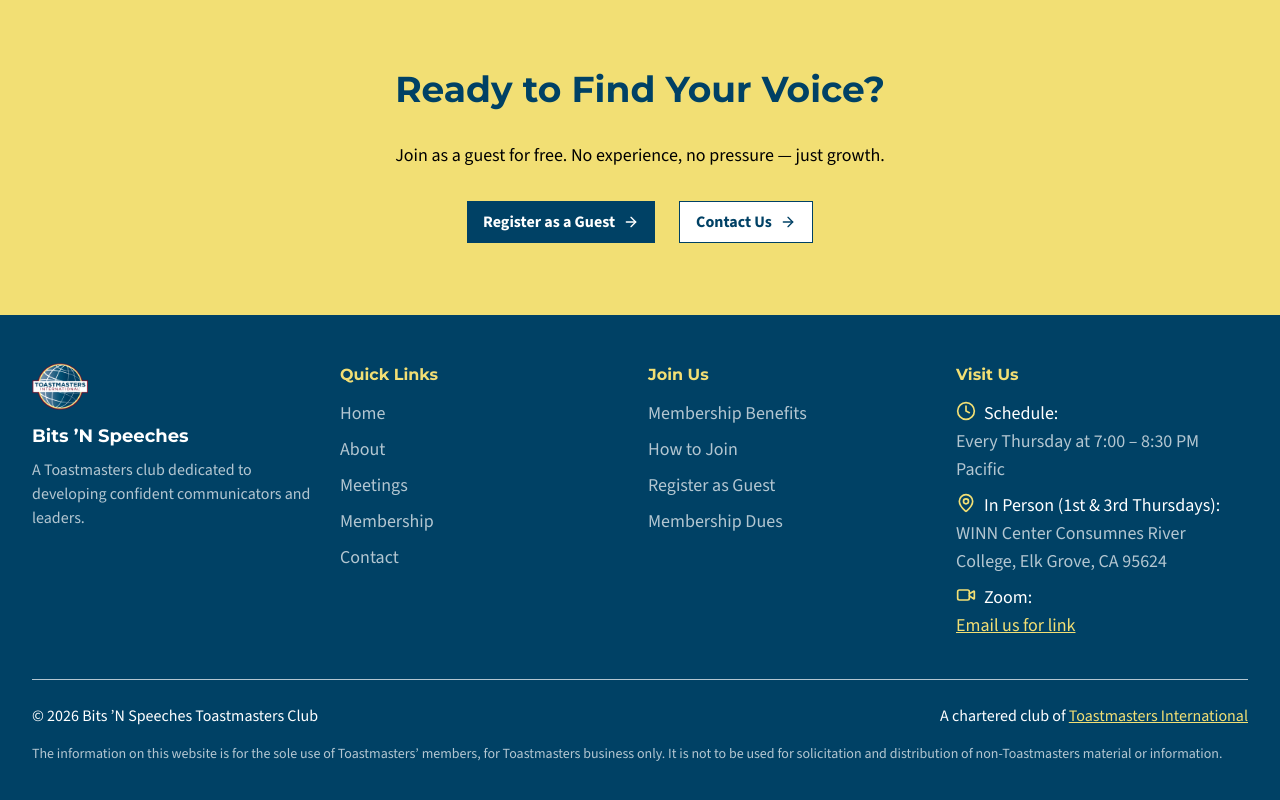
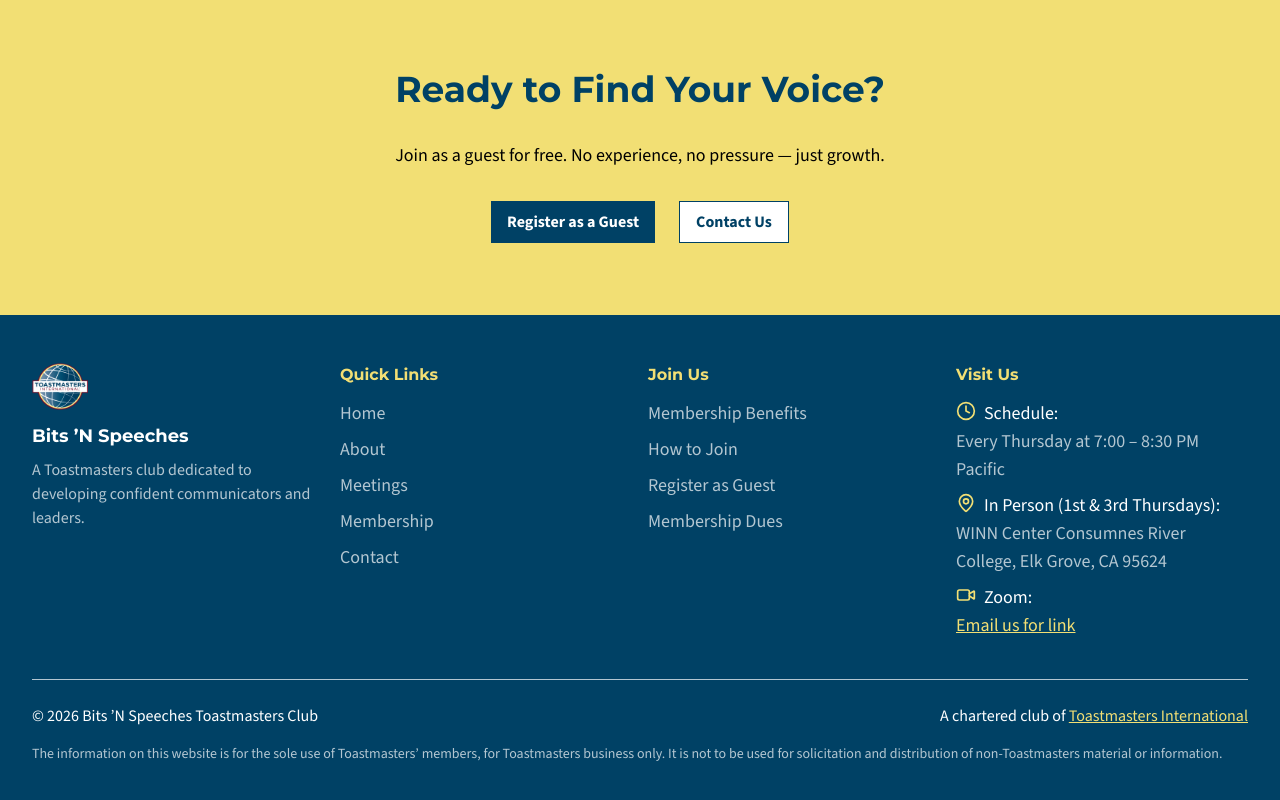
Before and after one commit to rainwithcode/bits-n-speeches, a Next.js app: page / in a window 1280 px wide. Shown: the part 1923-2723 px from the top of the page. Built offline with nearby package versions, Linux system fonts and the light colour scheme; no server answers; the database is empty.

Commit message:
refactor(view-details-button): remove arrow icon

```diff
--- a/src/components/ui/ViewDetailsButton.tsx
+++ b/src/components/ui/ViewDetailsButton.tsx
@@ -1,5 +1,4 @@
 import { cva, type VariantProps } from "class-variance-authority";
-import { ArrowRight } from "lucide-react";
 import Link from "next/link";
 
 import { cn } from "@/lib/utils";
@@ -42,7 +41,6 @@
       className={cn(viewDetailsButtonVariants({ variant }), className)}
     >
       {label}
-      <ArrowRight className="w-4 h-4" />
     </Link>
   );
 }
```
